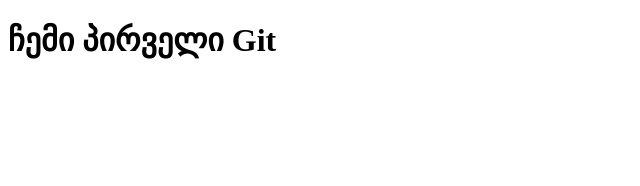
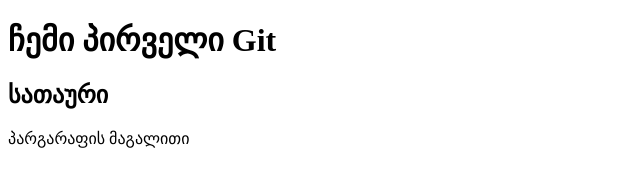
Before and after one commit to Lazaremel/19-aug-lazare, a plain HTML site: page index.html in a window 1280 px wide. Shown: the whole page, without its empty margins (0-640 px from the left). Drawn offline with Linux system fonts and the light colour scheme.

Commit message:
davamate h2 da p

```diff
--- a/index.html
+++ b/index.html
@@ -8,6 +8,8 @@
     <body>
 
         <h1>ჩემი პირველი Git</h1>
+        <h2>სათაური</h2>
+        <p>პარგარაფის მაგალითი</p>
 
     </body>
 </html>
```
